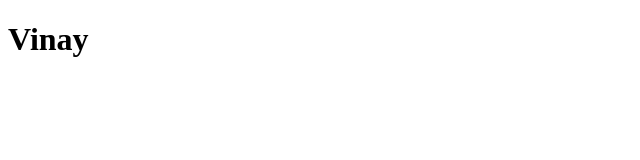
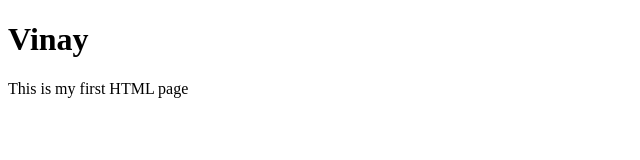
Before and after one commit to vinaynahar2007/html_1, a plain HTML site: page index.html in a window 1280 px wide. Shown: the whole page, without its empty margins (0-640 px from the left). Drawn offline with Linux system fonts and the light colour scheme.

Commit message:
first update

```diff
--- a/index.html
+++ b/index.html
@@ -7,5 +7,6 @@
 </head>
 <body>
     <h1> Vinay </h1>
+    <p> This is my first HTML page </p>
 </body>
 </html>
```
